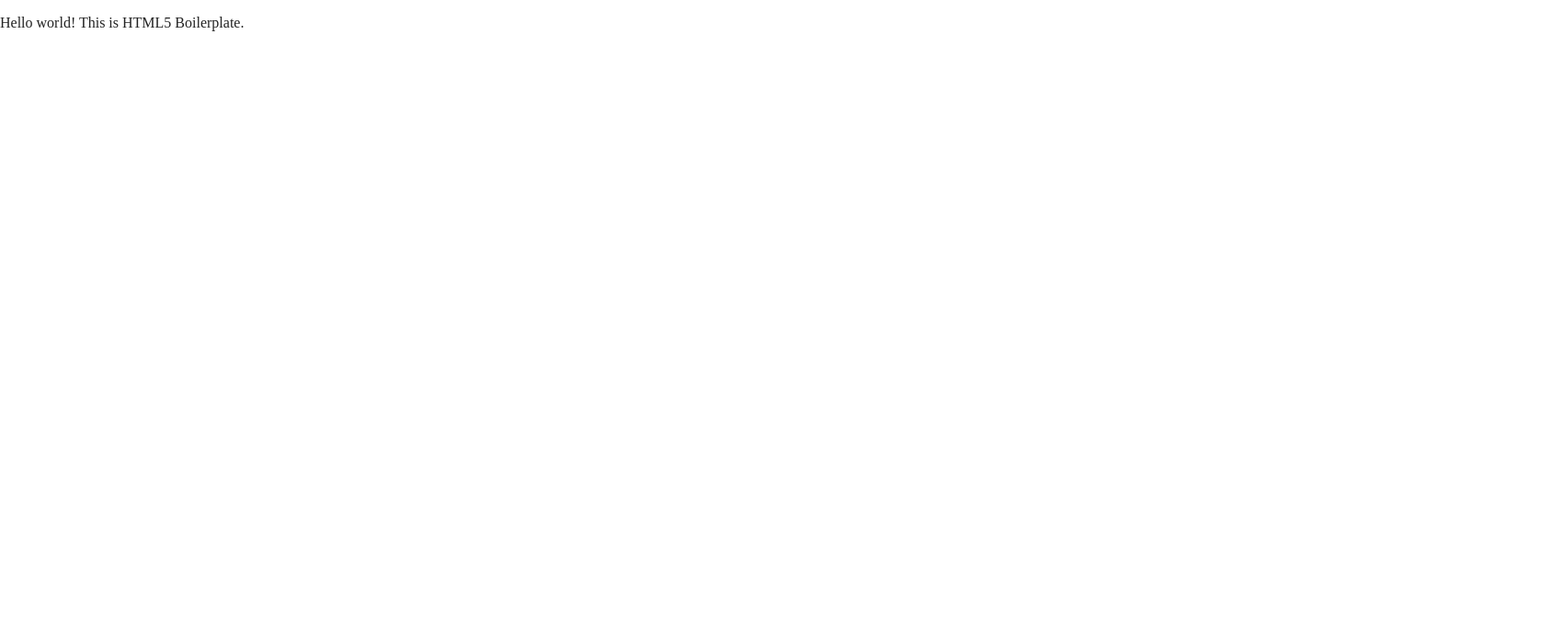
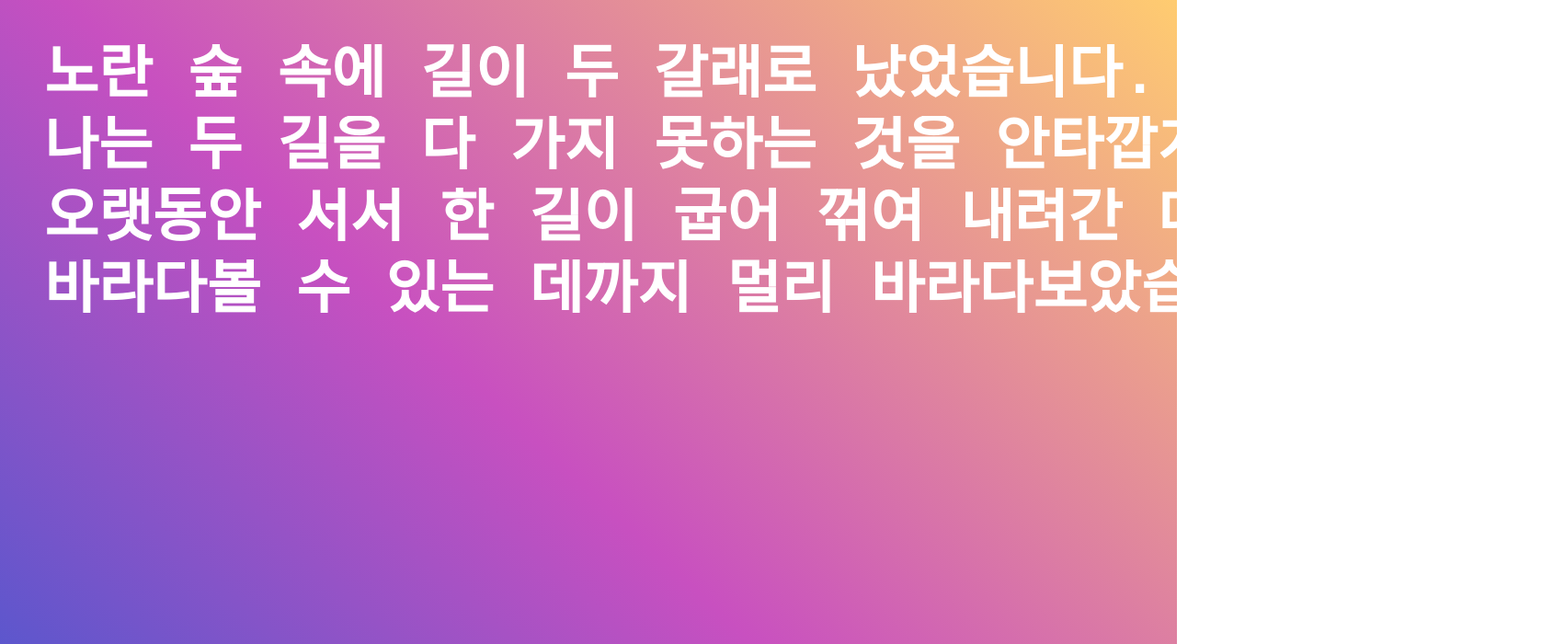
Before and after one commit to intelcoder/css-tricks, a website built with Parcel: page index.html in a window 1280 px wide. Shown: the top 700 px of the page at 92% size, 1689 px wide, since content can reach past the window. Built offline with nearby package versions, Linux system fonts and the light colour scheme.

Commit message:
pure css type effect

```diff
--- /dev/null
+++ b/css/index.css
@@ -0,0 +1,47 @@
+
+
+body {
+  height: 100vh;
+  background-image: linear-gradient(43deg, #4158D0 0%, #C850C0 46%, #FFCC70 100%);
+
+  background-repeat: no-repeat;
+  padding: 48px;
+}
+@keyframes typeAnimation {
+
+  from {
+    width: 0;
+  }
+  to {
+    width: 100%;
+  }
+
+}
+.type-writer {
+  font-size: 4rem;
+  width: 0;
+  font-family: monospace;
+  overflow: hidden; /* Ensures the content is not revealed until the animation */
+  white-space: nowrap; /* Keeps the content on a single line */
+  margin: 0 auto; /* Gives that scrolling effect as the typing happens */
+
+  animation: typeAnimation 0.8s steps(20, end) forwards;
+  text-align: left;
+  color: white;
+
+}
+
+.container:nth-child(1) .type-writer {
+  animation-delay: 0.8s;
+}
+
+.container:nth-child(2) .type-writer{
+  animation-delay: 1.6s;
+
+}
+.container:nth-child(3) .type-writer{
+  animation-delay: 2.4s;
+}
+.container:nth-child(4) .type-writer{
+  animation-delay: 3.2s;
+}
--- a/index.html
+++ b/index.html
@@ -18,14 +18,29 @@
 
   <link rel="stylesheet" href="css/normalize.css">
   <link rel="stylesheet" href="css/main.css">
+  <link rel="stylesheet" href="css/index.css">
 
   <meta name="theme-color" content="#fafafa">
 </head>
 
 <body>
 
+
+  <div class="container" style="width:min-content">
+    <h1 style="display: inline-block" class="type-writer">노란 숲 속에 길이 두 갈래로 났었습니다.</h1>
+  </div>
+
+  <div class="container" style="width:min-content">
+    <h1 style="display: inline-block" class="type-writer">나는 두 길을 다 가지 못하는 것을 안타깝게 생각하면서,</h1>
+  </div>
+  <div class="container" style="width:min-content">
+    <h1 style="display: inline-block" class="type-writer">오랫동안 서서 한 길이 굽어 꺾여 내려간 데까지,</h1>
+  </div>
+  <div class="container" style="width:min-content">
+    <h1 style="display: inline-block" class="type-writer">바라다볼 수 있는 데까지 멀리 바라다보았습니다.</h1>
+  </div>
+
   <!-- Add your site or application content here -->
-  <p>Hello world! This is HTML5 Boilerplate.</p>
   <script src="js/vendor/modernizr-3.11.2.min.js"></script>
   <script src="js/plugins.js"></script>
   <script src="js/main.js"></script>
```
